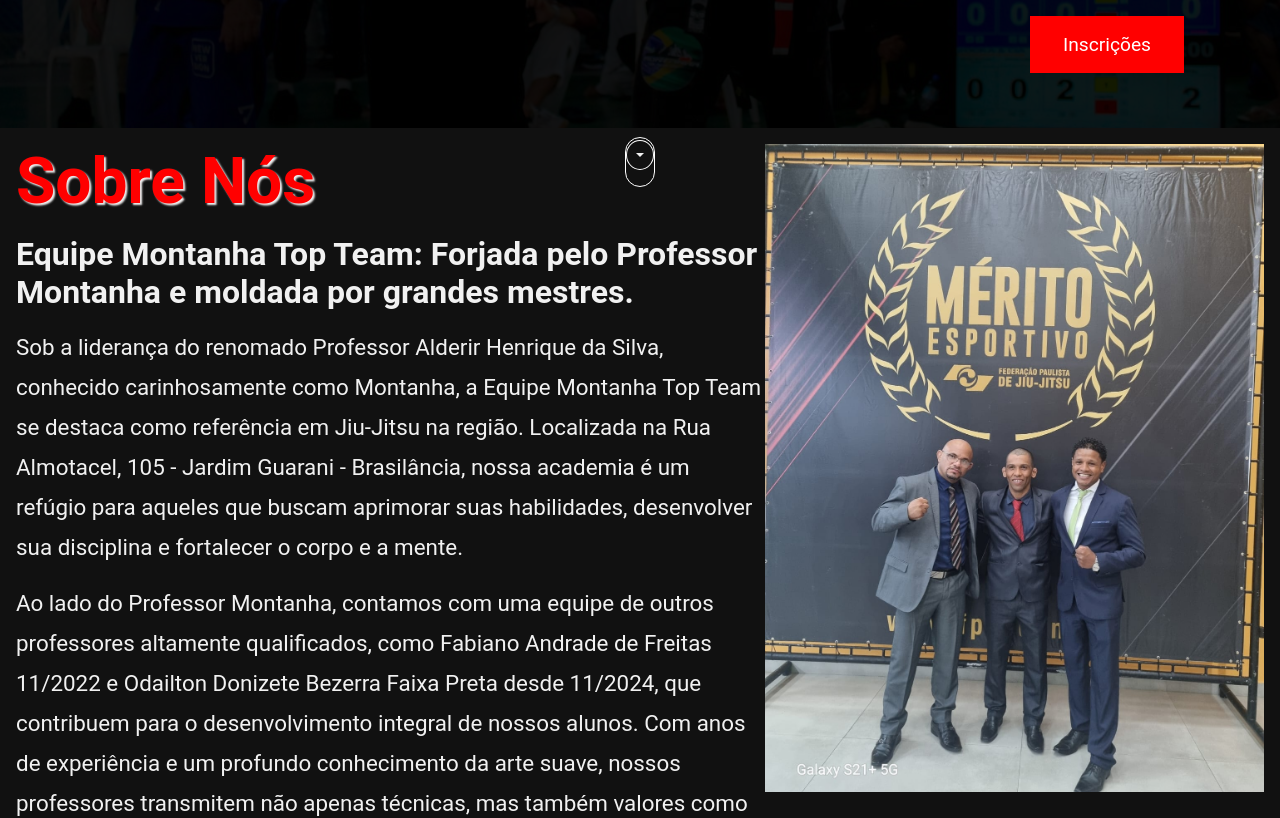
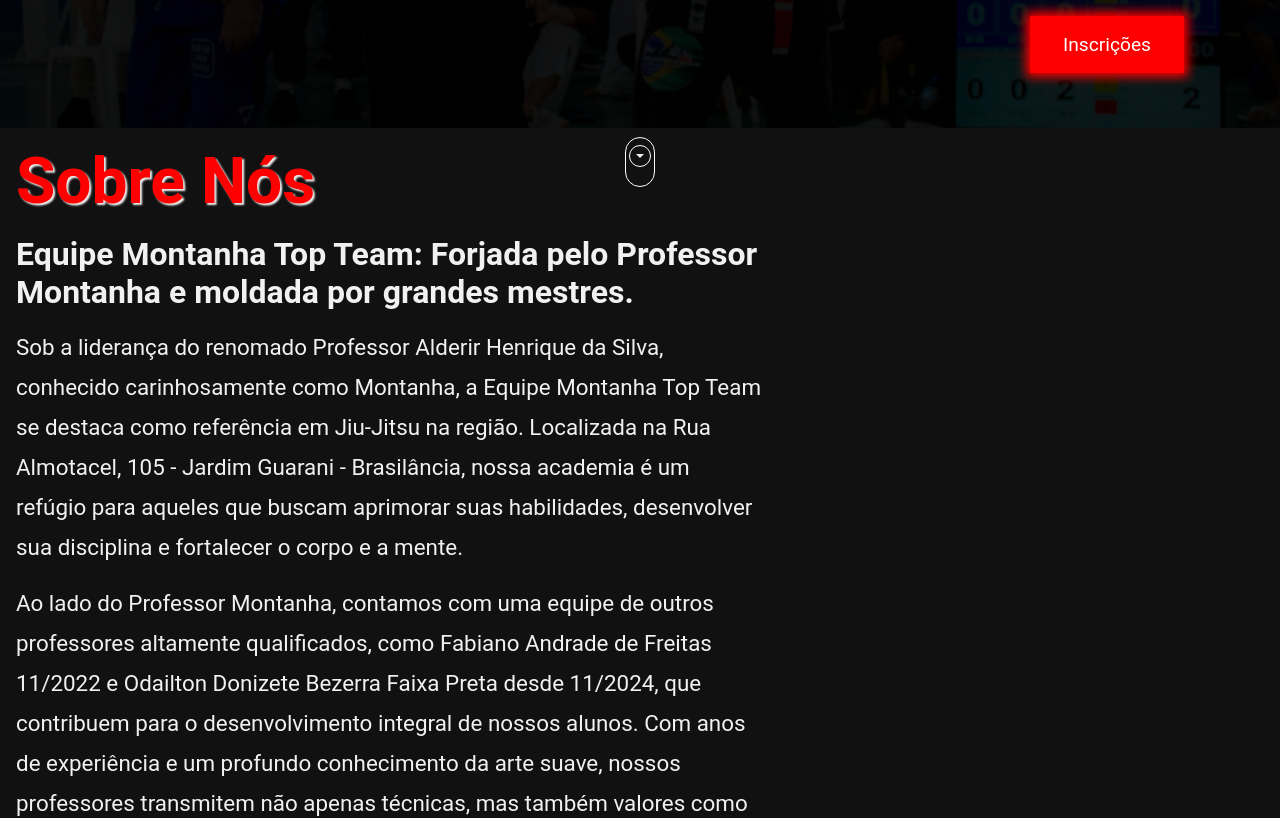
Before and after one commit to ARibeiroC/montanha-top-team, a React (Vite) app: page /Panel in a window 1280 px wide. Shown: the part 640-1458 px from the top of the page. Built offline with nearby package versions, Linux system fonts and the light colour scheme.

Commit message:
add: ajustando a página de about para reponsividade

```diff
--- a/src/components/App/AppCSS.js
+++ b/src/components/App/AppCSS.js
@@ -4,5 +4,5 @@ export const Container = styled.div`
     margin: 0 auto;
     min-height: 100vh;
     overflow-x: hidden;
-    scroll-behavior: smooth;
+    // scroll-behavior: smooth;
 `
--- a/src/index.css
+++ b/src/index.css
@@ -21,6 +21,9 @@
     font-family: 'Roboto', sans-serif;
 }
 
+html {
+    scroll-behavior: smooth;
+}
 
 body {
     min-height: 100vh;
--- a/src/routes/About/About.jsx
+++ b/src/routes/About/About.jsx
@@ -10,12 +10,18 @@ export function About(){
             Equipe Montanha Top Team: Forjada pelo Professor Montanha e moldada por
             grandes mestres.
           </h3>
-          <p>Sob a liderança do renomado Professor Alderir Henrique da Silva, conhecido carinhosamente como Montanha, a Equipe Montanha Top Team se destaca como referência em Jiu-Jitsu na região. Localizada na Rua Almotacel, 105 - Jardim Guarani - Brasilância, nossa academia é um refúgio para aqueles que buscam aprimorar suas habilidades, desenvolver sua disciplina e fortalecer o corpo e a mente.</p>
-          <p>Ao lado do Professor Montanha, contamos com uma equipe de outros professores altamente qualificados, como Fabiano Andrade de Freitas 11/2022 e Odailton Donizete Bezerra Faixa Preta desde 11/2024, que contribuem para o desenvolvimento integral de nossos alunos.
-            Com anos de experiência e um profundo conhecimento da arte suave, nossos professores transmitem não apenas técnicas, mas também valores como respeito, humildade e perseverança.</p>
-          <p>Venha fazer parte da nossa equipe e descubra o poder transformador do Jiu-Jitsu sob a batuta do Mestre Montanha e a orientação dos mestres Odailton e Fabiano.</p>
+          <p>
+            Sob a liderança do renomado Professor Alderir Henrique da Silva, conhecido carinhosamente como Montanha, a Equipe Montanha Top Team se destaca como referência em Jiu-Jitsu na região. Localizada na Rua Almotacel, 105 - Jardim Guarani - Brasilância, nossa academia é um refúgio para aqueles que buscam aprimorar suas habilidades, desenvolver sua disciplina e fortalecer o corpo e a mente.
+          </p>
+          <p>
+            Ao lado do Professor Montanha, contamos com uma equipe de outros professores altamente qualificados, como Fabiano Andrade de Freitas 11/2022 e Odailton Donizete Bezerra Faixa Preta desde 11/2024, que contribuem para o desenvolvimento integral de nossos alunos.
+            Com anos de experiência e um profundo conhecimento da arte suave, nossos professores transmitem não apenas técnicas, mas também valores como respeito, humildade e perseverança.
+          </p>
+          <p>
+            Venha fazer parte da nossa equipe e descubra o poder transformador do Jiu-Jitsu sob a batuta do Mestre Montanha e a orientação dos mestres Odailton e Fabiano.
+          </p>
         </div>
-        <div className="school-image">
+        <div className="scholl-image">
         </div>
     </Container>
   )
--- a/src/routes/About/AboutCSS.js
+++ b/src/routes/About/AboutCSS.js
@@ -4,7 +4,7 @@ import schoolImage from '../../assets/3-mosqueteiros.jpg'
 export const Container = styled.div`
     display: flex;
 
-    height: 85vh;
+    min-height: 85vh;
     padding: 1rem;
     background: var(--color-darkgray);
     color: var(--color-ice);
@@ -39,4 +39,34 @@ export const Container = styled.div`
         background: url(${schoolImage}) no-repeat top;
         background-size: cover;
     }
+
+    @media (max-width: 425px){
+        background-image: url(${schoolImage});
+        background-repeat:  no-repeat;
+        background-position: top;
+        background-size: cover;
+        background-color: --color-black-opac-9;
+        background-blend-mode: overlay;
+
+        .description-about {
+            width: 100%;
+            text-align: center;
+            h2{
+                font-size: 2.6rem;
+                text-align: start;
+            }
+
+            h3{
+                font-size: 1.4rem;
+            }
+
+            p{
+                font-size: 1rem;
+            }
+        }
+
+        .school-image{
+            display: none;
+        }
+    }
 `
--- a/src/routes/Home/HomeCss.js
+++ b/src/routes/Home/HomeCss.js
@@ -85,6 +85,7 @@ export const Container = styled.div`
                     button {
                         padding: 1rem 2rem;
                         background: var(--color-red);
+                        box-shadow: 0px 0px 10px 4px var(--color-red);
                         border: 1px solid transparent;
 
                         font-size: 1.2rem;
@@ -93,7 +94,7 @@ export const Container = styled.div`
 
                         &:hover {
                             // background: var(--color-link)
-                            box-shadow: 0px 0px 10px 4px var(--color-red);
+
                         }
 
                         &:active{
@@ -129,9 +130,9 @@ export const Container = styled.div`
 
                 border-radius: 50%;
                 border: 1px solid white;
-                width: 30px;
-                height: 30px;
-                top: -5px;
+                width: 22px;
+                height: 22px;
+                top: -8px;
                 cursor: pointer;
                 transition: .4s;
 
@@ -154,11 +155,11 @@ export const Container = styled.div`
             }
 
             @keyframes translateVert {
-                0%   {top:-10px;}
+                0%   {top:-8px;}
                 25%  {top:-5px;}
                 50%  {top:0px;}
                 75%  {top:5px;}
-                100% {top:10px;}
+                100% {top:8px;}
             }
         }
     }
```
